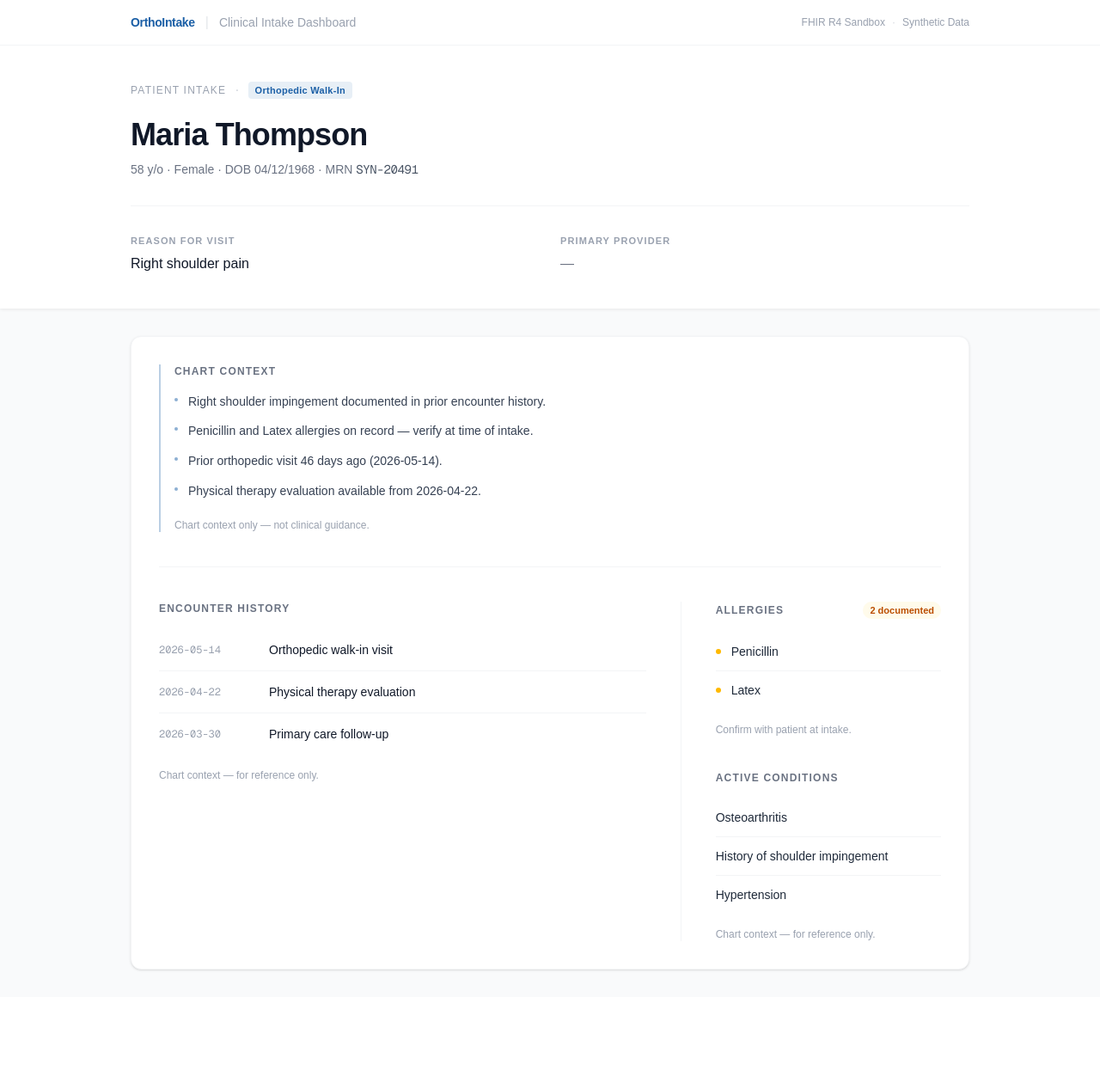
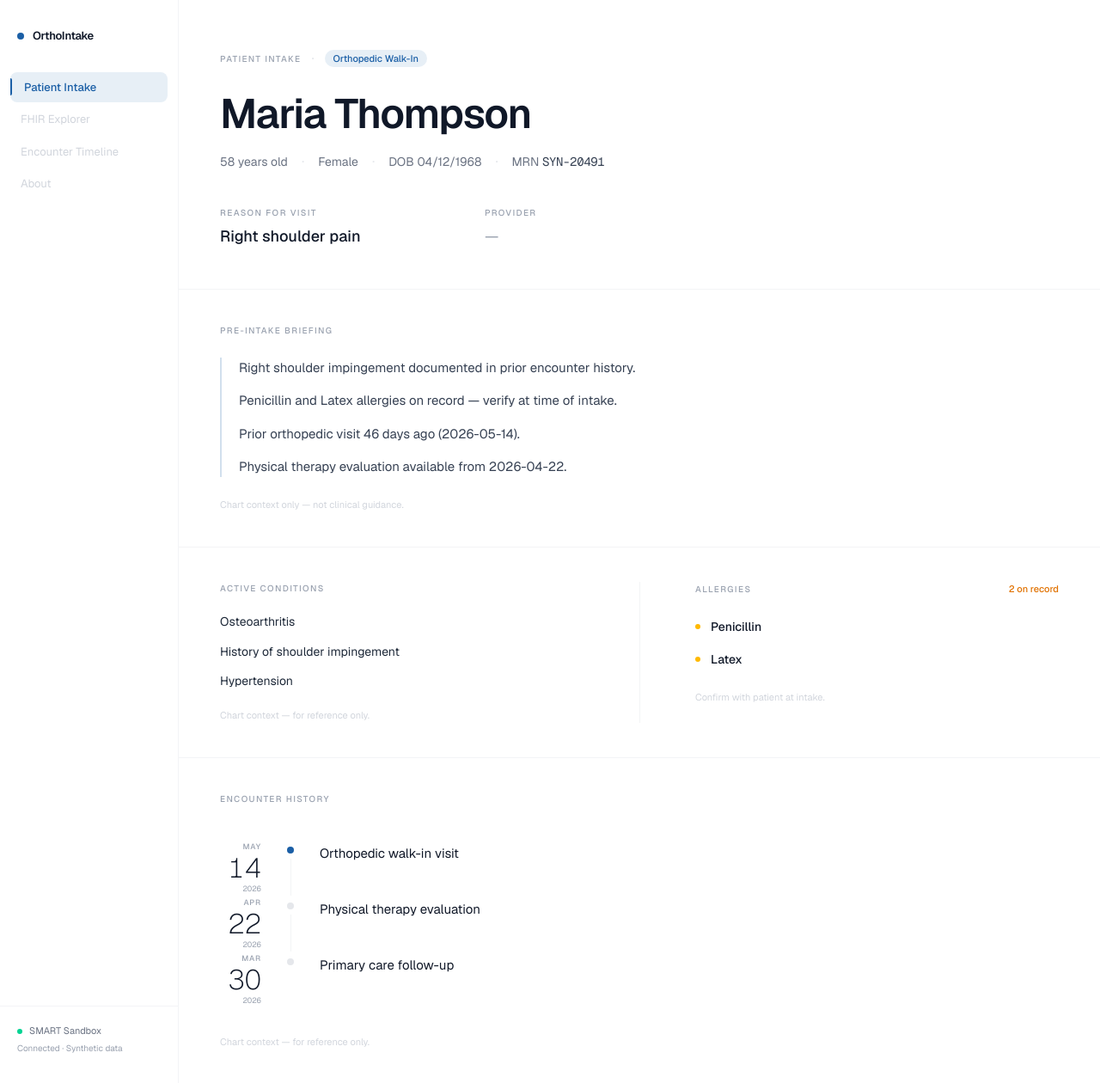
Before and after one commit to andrewbalacy/ortho-intake, a Next.js app: page / in a window 1280 px wide. Shown: the whole page at 86% size. Before the commit the page ends 1160 px from the top, so only its background shows below. Built offline with nearby package versions, Linux system fonts and the light colour scheme.

Commit message:
Establish OrthoIntake application shell and intake workflow

```diff
--- a/app/globals.css
+++ b/app/globals.css
@@ -2,7 +2,7 @@
 
 :root {
   --background: #ffffff;
-  --foreground: #171717;
+  --foreground: #111111;
 }
 
 @theme inline {
@@ -13,15 +13,8 @@
   --font-mono: var(--font-geist-mono);
 }
 
-@media (prefers-color-scheme: dark) {
-  :root {
-    --background: #0a0a0a;
-    --foreground: #ededed;
-  }
-}
-
 body {
   background: var(--background);
   color: var(--foreground);
-  font-family: Arial, Helvetica, sans-serif;
+  font-family: var(--font-sans);
 }
--- a/app/layout.tsx
+++ b/app/layout.tsx
@@ -14,7 +14,7 @@ const geistMono = Geist_Mono({
 
 export const metadata: Metadata = {
   title: "OrthoIntake",
-  description: "A FHIR-powered clinical intake dashboard for orthopedic workflows.",
+  description: "A FHIR-powered clinical intake application for orthopedic workflows.",
 };
 
 export default function RootLayout({
@@ -27,7 +27,7 @@ export default function RootLayout({
       lang="en"
       className={`${geistSans.variable} ${geistMono.variable} h-full antialiased`}
     >
-      <body className="min-h-full flex flex-col">{children}</body>
+      <body className="h-full">{children}</body>
     </html>
   );
 }
--- a/app/page.tsx
+++ b/app/page.tsx
@@ -41,16 +41,24 @@ const intakeData: IntakeData = {
 
 export default function Home() {
   return (
-    <AppShell header={<DashboardHeader patient={intakeData.patient} />}>
+    <AppShell>
+      <DashboardHeader patient={intakeData.patient} />
       <ChartContext items={intakeData.chartContext} />
-      <div className="mt-10 pt-10 border-t border-gray-100 grid grid-cols-1 lg:grid-cols-3">
-        <div className="lg:col-span-2 lg:pr-10">
-          <RecentEncountersCard encounters={intakeData.recentEncounters} />
+      {/* Medical background — read before encounters */}
+      <div className="px-12 py-10 border-b border-gray-100">
+        <div className="grid grid-cols-2">
+          <div className="pr-16">
+            <ConditionsCard conditions={intakeData.conditions} />
+          </div>
+          <div className="border-l border-gray-100 pl-16">
+            <AllergiesCard allergies={intakeData.allergies} />
+          </div>
         </div>
-        <div className="mt-10 lg:mt-0 lg:pl-10 lg:border-l lg:border-gray-100 space-y-10">
-          <AllergiesCard allergies={intakeData.allergies} />
-          <ConditionsCard conditions={intakeData.conditions} />
-        </div>
+      </div>
+
+      {/* Encounter history — chronological context */}
+      <div className="px-12 py-10">
+        <RecentEncountersCard encounters={intakeData.recentEncounters} />
       </div>
     </AppShell>
   );
--- a/components/dashboard/ChartContext.tsx
+++ b/components/dashboard/ChartContext.tsx
@@ -4,19 +4,18 @@ interface Props {
 
 export default function ChartContext({ items }: Props) {
   return (
-    <section className="pl-4 border-l-2 border-brand/30">
-      <h2 className="text-xs font-semibold uppercase tracking-widest text-gray-500 mb-4">
-        Chart Context
+    <section className="px-12 py-10 border-b border-gray-100">
+      <h2 className="text-[10px] font-medium uppercase tracking-[0.14em] text-gray-400 mb-6">
+        Pre-Intake Briefing
       </h2>
-      <ul className="space-y-3">
-        {items.map((item) => (
-          <li key={item} className="flex items-start gap-3 text-sm text-gray-700 leading-relaxed">
-            <span className="mt-[7px] block w-1 h-1 rounded-full bg-brand/50 flex-shrink-0" />
+      <div className="border-l-2 border-brand/20 pl-5 space-y-3.5 max-w-2xl">
+        {items.map((item, i) => (
+          <p key={i} className="text-[15px] text-gray-700 leading-relaxed">
             {item}
-          </li>
+          </p>
         ))}
-      </ul>
-      <p className="mt-5 text-xs text-gray-400">
+      </div>
+      <p className="mt-6 text-[11px] text-gray-300">
         Chart context only — not clinical guidance.
       </p>
     </section>
--- a/components/dashboard/DashboardHeader.tsx
+++ b/components/dashboard/DashboardHeader.tsx
@@ -6,42 +6,54 @@ interface Props {
 
 export default function DashboardHeader({ patient }: Props) {
   return (
-    <div className="max-w-5xl mx-auto px-6 py-10">
-      {/* Breadcrumb with appointment type badge */}
-      <div className="flex items-center gap-2.5 mb-5">
-        <span className="text-xs font-medium uppercase tracking-widest text-gray-400">
+    <header className="px-12 pt-14 pb-12 border-b border-gray-100">
+      {/* Eyebrow */}
+      <div className="flex items-center gap-3 mb-7">
+        <span className="text-[10px] font-medium uppercase tracking-[0.14em] text-gray-400">
           Patient Intake
         </span>
-        <span className="text-gray-300 select-none">·</span>
-        <span className="inline-flex items-center px-2 py-0.5 rounded text-[11px] font-semibold bg-brand/10 text-brand tracking-wide">
+        <span className="text-gray-200 select-none">·</span>
+        <span className="text-[11px] font-medium text-brand bg-brand/10 px-2.5 py-0.5 rounded-full">
           {patient.appointmentType}
         </span>
       </div>
 
-      {/* Hero: patient name */}
-      <h1 className="text-4xl font-semibold tracking-tight text-gray-900">
+      {/* Patient name — the hero */}
+      <h1 className="text-5xl font-semibold tracking-tight text-gray-900 leading-none">
         {patient.name}
       </h1>
-      <p className="mt-2.5 text-sm text-gray-500">
-        {patient.age} y/o · {patient.sex} · DOB {patient.dob} · MRN{" "}
-        <span className="font-mono tracking-tight text-gray-600">{patient.mrn}</span>
-      </p>
+
+      {/* Demographics */}
+      <div className="mt-5 flex items-center gap-4 flex-wrap">
+        <span className="text-sm text-gray-500">{patient.age} years old</span>
+        <span className="text-gray-200 select-none">·</span>
+        <span className="text-sm text-gray-500">{patient.sex}</span>
+        <span className="text-gray-200 select-none">·</span>
+        <span className="text-sm text-gray-500">DOB {patient.dob}</span>
+        <span className="text-gray-200 select-none">·</span>
+        <span className="text-sm text-gray-500">
+          MRN{" "}
+          <span className="font-mono text-gray-700 tracking-tight">{patient.mrn}</span>
+        </span>
+      </div>
 
       {/* Clinical metadata */}
-      <div className="mt-8 pt-8 border-t border-gray-100 grid grid-cols-1 sm:grid-cols-2 gap-6">
+      <div className="mt-10 grid grid-cols-2 gap-10 max-w-xl">
         <div>
-          <p className="text-[11px] uppercase tracking-widest font-semibold text-gray-400 mb-1.5">
+          <p className="text-[10px] font-medium uppercase tracking-[0.14em] text-gray-400 mb-2">
             Reason for Visit
           </p>
-          <p className="text-base font-medium text-gray-900">{patient.reasonForVisit}</p>
+          <p className="text-lg font-medium text-gray-900 leading-snug">
+            {patient.reasonForVisit}
+          </p>
         </div>
         <div>
-          <p className="text-[11px] uppercase tracking-widest font-semibold text-gray-400 mb-1.5">
-            Primary Provider
+          <p className="text-[10px] font-medium uppercase tracking-[0.14em] text-gray-400 mb-2">
+            Provider
           </p>
-          <p className="text-base text-gray-500">{patient.provider}</p>
+          <p className="text-lg text-gray-400 leading-snug">{patient.provider}</p>
         </div>
       </div>
-    </div>
+    </header>
   );
 }
--- a/components/layout/AppShell.tsx
+++ b/components/layout/AppShell.tsx
@@ -1,36 +1,14 @@
+import Sidebar from "./Sidebar";
+
 interface Props {
-  header?: React.ReactNode;
   children: React.ReactNode;
 }
 
-export default function AppShell({ header, children }: Props) {
+export default function AppShell({ children }: Props) {
   return (
-    <div className="min-h-screen bg-gray-50">
-      {/* Unified chrome: nav + patient header share one elevated white block */}
-      <div className="bg-white shadow-[0_1px_4px_rgba(0,0,0,0.08)]">
-        <nav>
-          <div className="max-w-5xl mx-auto px-6 py-3.5 flex items-center justify-between">
-            <div className="flex items-center gap-3">
-              <span className="text-sm font-semibold text-brand tracking-tight">OrthoIntake</span>
-              <span className="text-gray-200 select-none">|</span>
-              <span className="text-sm text-gray-400">Clinical Intake Dashboard</span>
-            </div>
-            <div className="flex items-center gap-2 text-xs text-gray-400">
-              <span>FHIR R4 Sandbox</span>
-              <span className="text-gray-300">·</span>
-              <span>Synthetic Data</span>
-            </div>
-          </div>
-        </nav>
-        {header && <div className="border-t border-gray-100">{header}</div>}
-      </div>
-
-      {/* Content canvas: white surface floating on gray-50 */}
-      <main className="max-w-5xl mx-auto px-6 py-8">
-        <div className="bg-white rounded-xl border border-gray-100 shadow-sm px-8 py-8">
-          {children}
-        </div>
-      </main>
+    <div className="flex min-h-screen bg-white">
+      <Sidebar />
+      <main className="flex-1 min-w-0">{children}</main>
     </div>
   );
 }
--- /dev/null
+++ b/components/layout/Sidebar.tsx
@@ -0,0 +1,65 @@
+interface NavItemProps {
+  label: string;
+  active?: boolean;
+  future?: boolean;
+}
+
+function NavItem({ label, active, future }: NavItemProps) {
+  if (active) {
+    return (
+      <div className="relative flex items-center px-3 py-2 rounded-lg bg-brand/10">
+        <span className="absolute left-0 top-1/2 -translate-y-1/2 w-0.5 h-5 bg-brand rounded-r-full" />
+        <span className="text-[13px] font-medium text-brand pl-1">{label}</span>
+      </div>
+    );
+  }
+
+  if (future) {
+    return (
+      <div className="flex items-center px-3 py-2 rounded-lg cursor-default select-none">
+        <span className="text-[13px] text-gray-300">{label}</span>
+      </div>
+    );
+  }
+
+  return (
+    <div className="flex items-center px-3 py-2 rounded-lg hover:bg-gray-50 cursor-pointer">
+      <span className="text-[13px] text-gray-600">{label}</span>
+    </div>
+  );
+}
+
+export default function Sidebar() {
+  return (
+    <aside className="w-52 shrink-0 min-h-screen bg-white border-r border-gray-100 flex flex-col py-8">
+      {/* Wordmark */}
+      <div className="px-5 mb-8">
+        <div className="flex items-center gap-2.5">
+          <div className="w-2 h-2 rounded-full bg-brand flex-shrink-0" />
+          <span className="text-[13px] font-semibold tracking-tight text-gray-900">
+            OrthoIntake
+          </span>
+        </div>
+      </div>
+
+      {/* Navigation */}
+      <nav className="flex-1 px-3 space-y-0.5">
+        <NavItem label="Patient Intake" active />
+        <NavItem label="FHIR Explorer" future />
+        <NavItem label="Encounter Timeline" future />
+        <NavItem label="About" future />
+      </nav>
+
+      {/* SMART Sandbox status */}
+      <div className="px-5 pt-5 border-t border-gray-100">
+        <div className="flex items-center gap-2">
+          <div className="w-1.5 h-1.5 rounded-full bg-emerald-400 flex-shrink-0" />
+          <span className="text-[11px] text-gray-500">SMART Sandbox</span>
+        </div>
+        <p className="mt-1 text-[10px] text-gray-400 leading-relaxed">
+          Connected · Synthetic data
+        </p>
+      </div>
+    </aside>
+  );
+}
--- a/components/patient/AllergiesCard.tsx
+++ b/components/patient/AllergiesCard.tsx
@@ -7,32 +7,31 @@ interface Props {
 export default function AllergiesCard({ allergies }: Props) {
   return (
     <section>
-      <div className="flex items-center justify-between mb-4">
-        <h2 className="text-xs font-semibold uppercase tracking-widest text-gray-500">
+      <div className="flex items-baseline justify-between mb-5">
+        <h2 className="text-[10px] font-medium uppercase tracking-[0.14em] text-gray-400">
           Allergies
         </h2>
         {allergies.length > 0 && (
-          <span className="text-[11px] font-semibold text-amber-700 bg-amber-50 px-2 py-0.5 rounded-full">
-            {allergies.length} documented
+          <span className="text-[11px] font-medium text-amber-600">
+            {allergies.length} on record
           </span>
         )}
       </div>
+
       {allergies.length === 0 ? (
         <p className="text-sm text-gray-400">No allergy documentation on file.</p>
       ) : (
-        <ul>
+        <ul className="space-y-1.5">
           {allergies.map((allergy) => (
-            <li
-              key={allergy.substance}
-              className="flex items-center gap-3 py-3 border-b border-gray-100 last:border-0"
-            >
+            <li key={allergy.substance} className="flex items-center gap-3 py-1.5">
               <span className="w-1.5 h-1.5 rounded-full bg-amber-400 flex-shrink-0" />
-              <span className="text-sm text-gray-800">{allergy.substance}</span>
+              <span className="text-sm font-medium text-gray-900">{allergy.substance}</span>
             </li>
           ))}
         </ul>
       )}
-      <p className="mt-4 text-xs text-gray-400">Confirm with patient at intake.</p>
+
+      <p className="mt-5 text-[11px] text-gray-300">Confirm with patient at intake.</p>
     </section>
   );
 }
--- a/components/patient/ConditionsCard.tsx
+++ b/components/patient/ConditionsCard.tsx
@@ -7,24 +7,23 @@ interface Props {
 export default function ConditionsCard({ conditions }: Props) {
   return (
     <section>
-      <h2 className="text-xs font-semibold uppercase tracking-widest text-gray-500 mb-4">
+      <h2 className="text-[10px] font-medium uppercase tracking-[0.14em] text-gray-400 mb-5">
         Active Conditions
       </h2>
+
       {conditions.length === 0 ? (
         <p className="text-sm text-gray-400">No conditions on file.</p>
       ) : (
-        <ul>
+        <ul className="space-y-3">
           {conditions.map((condition) => (
-            <li
-              key={condition.name}
-              className="py-3 border-b border-gray-100 last:border-0 text-sm text-gray-800"
-            >
+            <li key={condition.name} className="text-sm text-gray-800 leading-relaxed">
               {condition.name}
             </li>
           ))}
         </ul>
       )}
-      <p className="mt-4 text-xs text-gray-400">Chart context — for reference only.</p>
+
+      <p className="mt-5 text-[11px] text-gray-300">Chart context — for reference only.</p>
     </section>
   );
 }
--- a/components/patient/RecentEncountersCard.tsx
+++ b/components/patient/RecentEncountersCard.tsx
@@ -1,4 +1,14 @@
 import { Encounter } from "@/types/patient";
+
+const MONTHS = [
+  "JAN", "FEB", "MAR", "APR", "MAY", "JUN",
+  "JUL", "AUG", "SEP", "OCT", "NOV", "DEC",
+];
+
+function parseDate(dateStr: string) {
+  const [year, month, day] = dateStr.split("-").map(Number);
+  return { year, month: MONTHS[month - 1], day };
+}
 
 interface Props {
   encounters: Encounter[];
@@ -7,27 +17,54 @@ interface Props {
 export default function RecentEncountersCard({ encounters }: Props) {
   return (
     <section>
-      <h2 className="text-xs font-semibold uppercase tracking-widest text-gray-500 mb-4">
+      <h2 className="text-[10px] font-medium uppercase tracking-[0.14em] text-gray-400 mb-10">
         Encounter History
       </h2>
+
       {encounters.length === 0 ? (
         <p className="text-sm text-gray-400">No encounters on file.</p>
       ) : (
-        <ul>
-          {encounters.map((encounter, index) => (
-            <li
-              key={index}
-              className="grid grid-cols-[7rem_1fr] gap-4 py-3.5 border-b border-gray-100 last:border-0"
-            >
-              <span className="text-xs font-mono text-gray-400 tabular-nums pt-0.5">
-                {encounter.date}
-              </span>
-              <span className="text-sm text-gray-900">{encounter.type}</span>
-            </li>
-          ))}
-        </ul>
+        <div>
+          {encounters.map((encounter, index) => {
+            const { year, month, day } = parseDate(encounter.date);
+            const isLast = index === encounters.length - 1;
+
+            return (
+              <div key={index} className="flex gap-6">
+                {/* Date column */}
+                <div className="w-12 flex-shrink-0 text-right pt-0.5">
+                  <div className="text-[9px] font-medium tracking-widest text-gray-400">
+                    {month}
+                  </div>
+                  <div className="text-[2rem] font-extralight text-gray-900 leading-none tabular-nums mt-0.5">
+                    {day}
+                  </div>
+                  <div className="text-[9px] text-gray-400 tabular-nums mt-0.5">{year}</div>
+                </div>
+
+                {/* Timeline spine */}
+                <div className="flex flex-col items-center flex-shrink-0 w-5">
+                  <div
+                    className={`w-2 h-2 rounded-full mt-2 flex-shrink-0 ${
+                      index === 0 ? "bg-brand" : "bg-gray-200"
+                    }`}
+                  />
+                  {!isLast && <div className="w-px flex-1 bg-gray-100 mt-1.5" />}
+                </div>
+
+                {/* Encounter content */}
+                <div className={isLast ? "pb-0" : "pb-9"}>
+                  <p className="text-[15px] text-gray-900 leading-snug pt-1.5">
+                    {encounter.type}
+                  </p>
+                </div>
+              </div>
+            );
+          })}
+        </div>
       )}
-      <p className="mt-4 text-xs text-gray-400">Chart context — for reference only.</p>
+
+      <p className="mt-8 text-[11px] text-gray-300">Chart context — for reference only.</p>
     </section>
   );
 }
```
